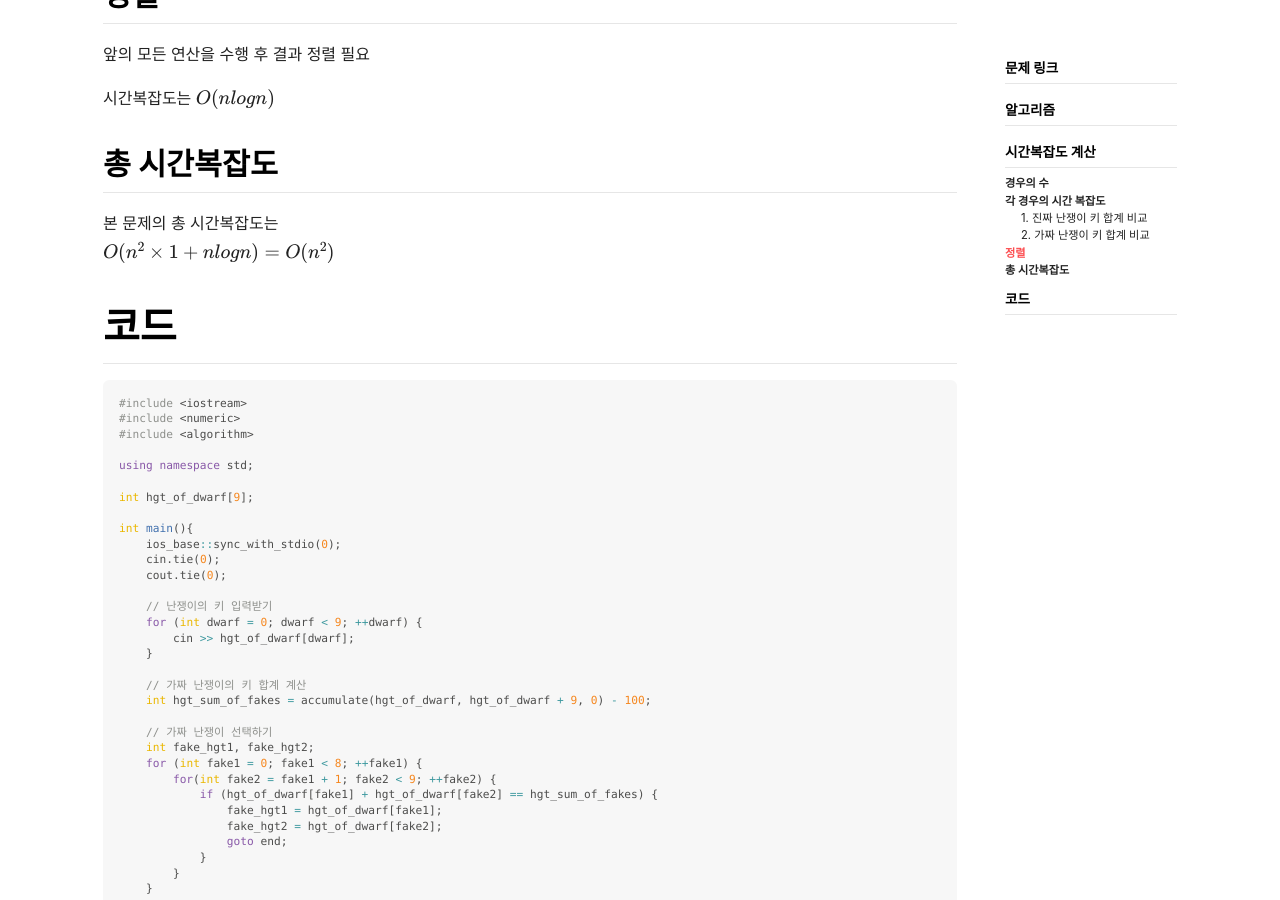
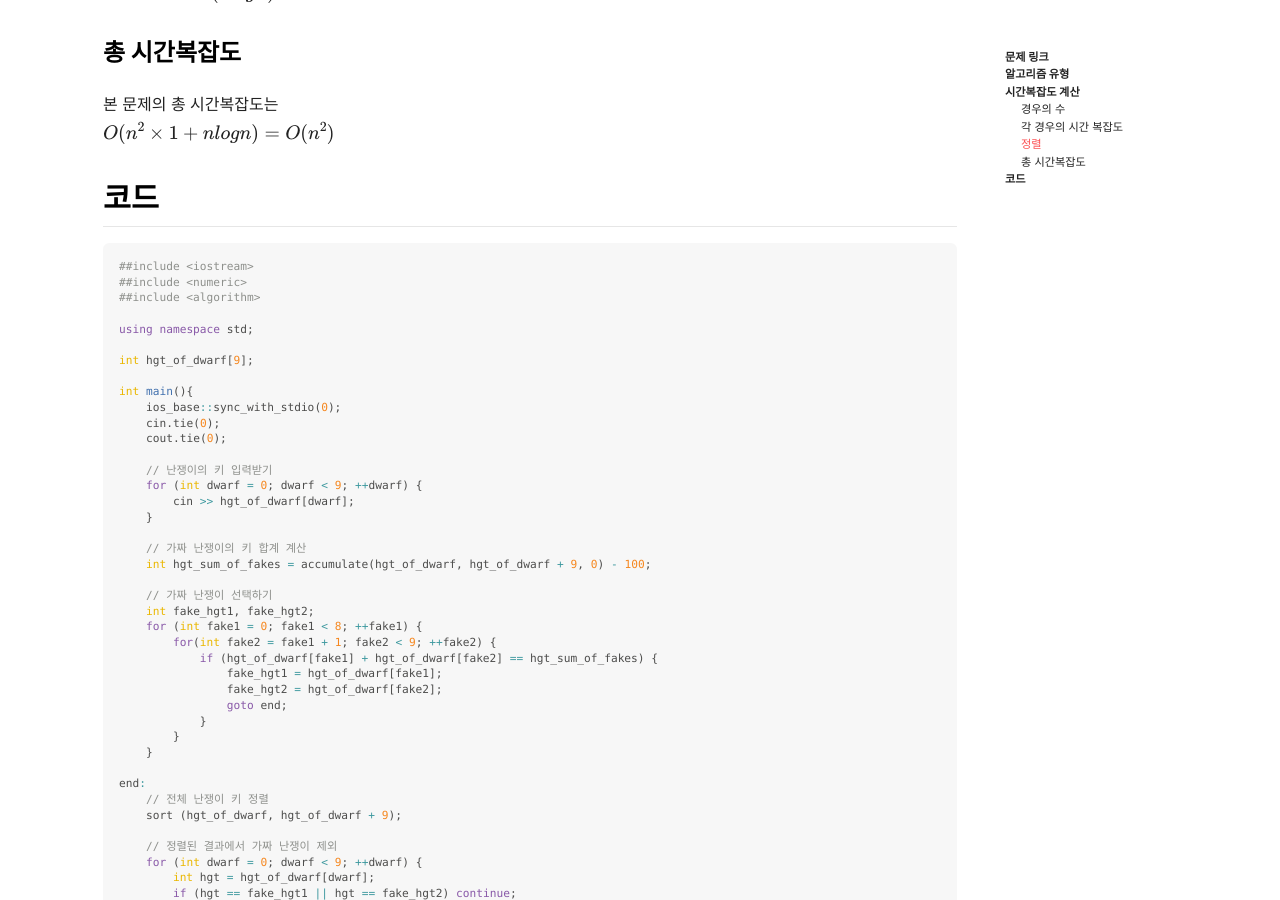
Before and after one commit to dongwook-chan/dongwook-chan.github.io, a Jekyll site: the page built from _posts/2021-11-12-BOJ-2309-일곱-난쟁이.md, in a window 1280 px wide and 900 px high, scrolled down 1497 px. Built offline with Jekyll 4.4.1, drawn with Linux system fonts in a browser that asks for light colours; nearby versions of some CDN libraries; formulas are drawn with MathJax 3; comment, search, counter and statistics services are not loaded.

Commit message:
edit BOJ 2309

````diff
--- a/_posts/2021-11-12-BOJ-2309-일곱-난쟁이.md
+++ b/_posts/2021-11-12-BOJ-2309-일곱-난쟁이.md
@@ -4,17 +4,17 @@ key: dong-BOJ-2309-일곱-난쟁이
 tags: BOJ 알고리즘 브루트포스
 ---
 
-# 문제 링크
-https://www.acmicpc.net/problem/2309
+## 문제 링크
+[https://www.acmicpc.net/problem/2309](https://www.acmicpc.net/problem/2309)
 
-# 알고리즘
+## 알고리즘 유형
 **브루트 포스**
 
-# 시간복잡도 계산
+## 시간복잡도 계산
 **브루트 포스**의 시간 복잡도는
 $$ O(경우의\ 수\ times 각\ 경우의\ 시간복잡도) $$
 
-## 경우의 수
+### 경우의 수
 1. 9명의 난쟁이 중 **진짜 7명 선택**
 2. 9명 난쟁이 중 **가짜 2명 선택**
 
@@ -24,15 +24,15 @@ $$ O({n \choose n - 2}) = O({n \choose 2}) = O({n \choose 2}) = O(n^2) $$
 1, 2번 모두 복잡도는 동일하나, 구현이 용이한 **'가짜 2명 선택'** 채택
 2개 선택은 재귀 대신 **반복**으로 구현 가능
 
-## 각 경우의 시간 복잡도
-### 1. 진짜 난쟁이 키 합계 비교
+### 각 경우의 시간 복잡도
+#### 1. 진짜 난쟁이 키 합계 비교
 1. `(n-2)`명의 난쟁이들의 키 합계
 2. 키 합계와 `100` 비교
 
 시간복잡도는
 $$ O(n) $$
 
-### 2. 가짜 난쟁이 키 합계 비교
+#### 2. 가짜 난쟁이 키 합계 비교
 1. `2`명의 난쟁이들의 키 합계
 2. 가짜 난쟁이 키 합계와 `전체 난쟁이 키 합계 - 100` 비교
 
@@ -41,20 +41,20 @@ $$ O(1) $$
 
 시간복잡도가 낮은 **'미선택된 난쟁이 키 비교'** 채택
 
-## 정렬
+### 정렬
 앞의 모든 연산을 수행 후 결과 정렬 필요
 
 시간복잡도는 $$ O(nlogn) $$
 
-## 총 시간복잡도
+### 총 시간복잡도
 본 문제의 총 시간복잡도는
 $$ O(n^2\times1+nlogn) = O(n^2) $$
 
-# 코드
+## 코드
 ```c++
-#include <iostream>
-#include <numeric>
-#include <algorithm>
+##include <iostream>
+##include <numeric>
+##include <algorithm>
 
 using namespace std;
 
````
